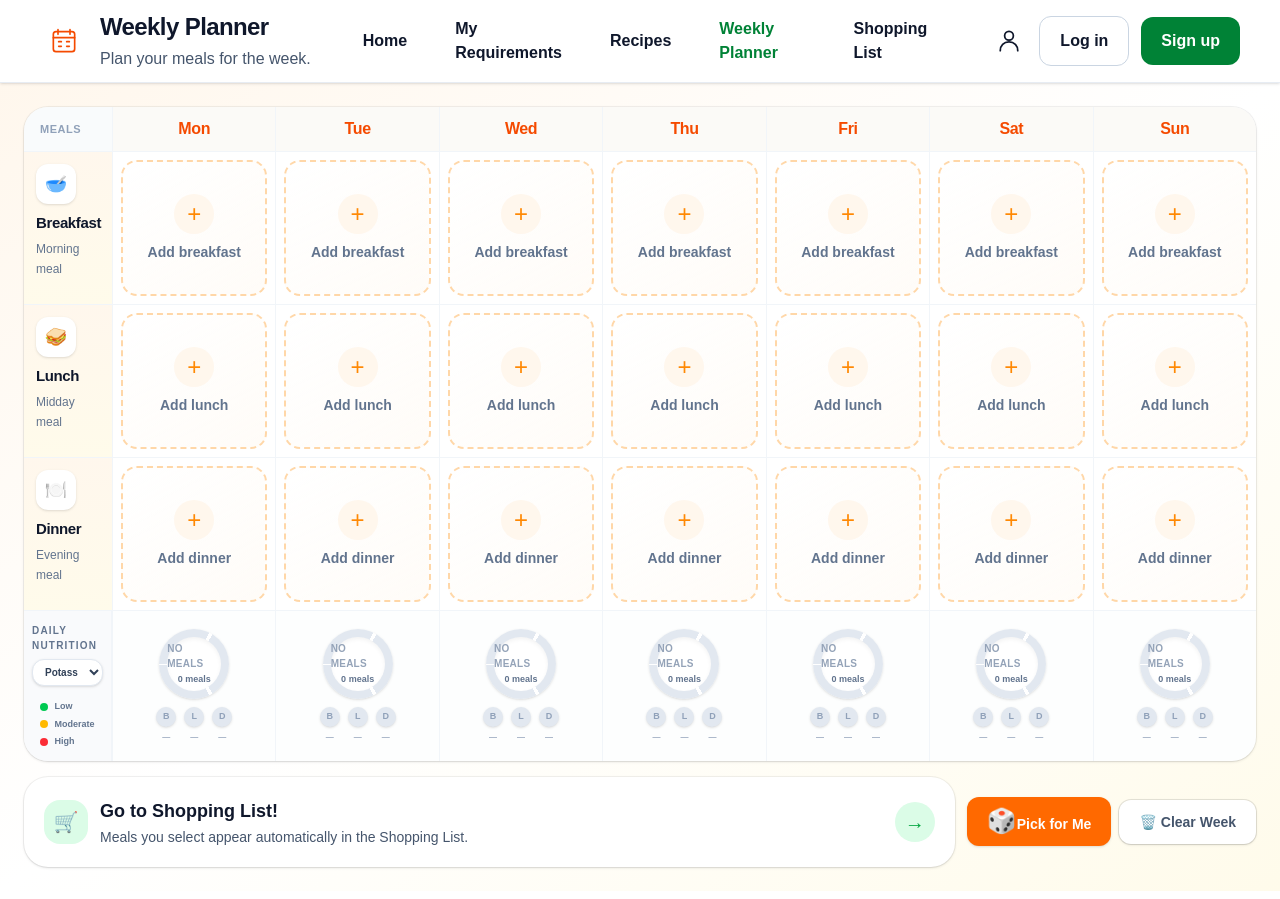
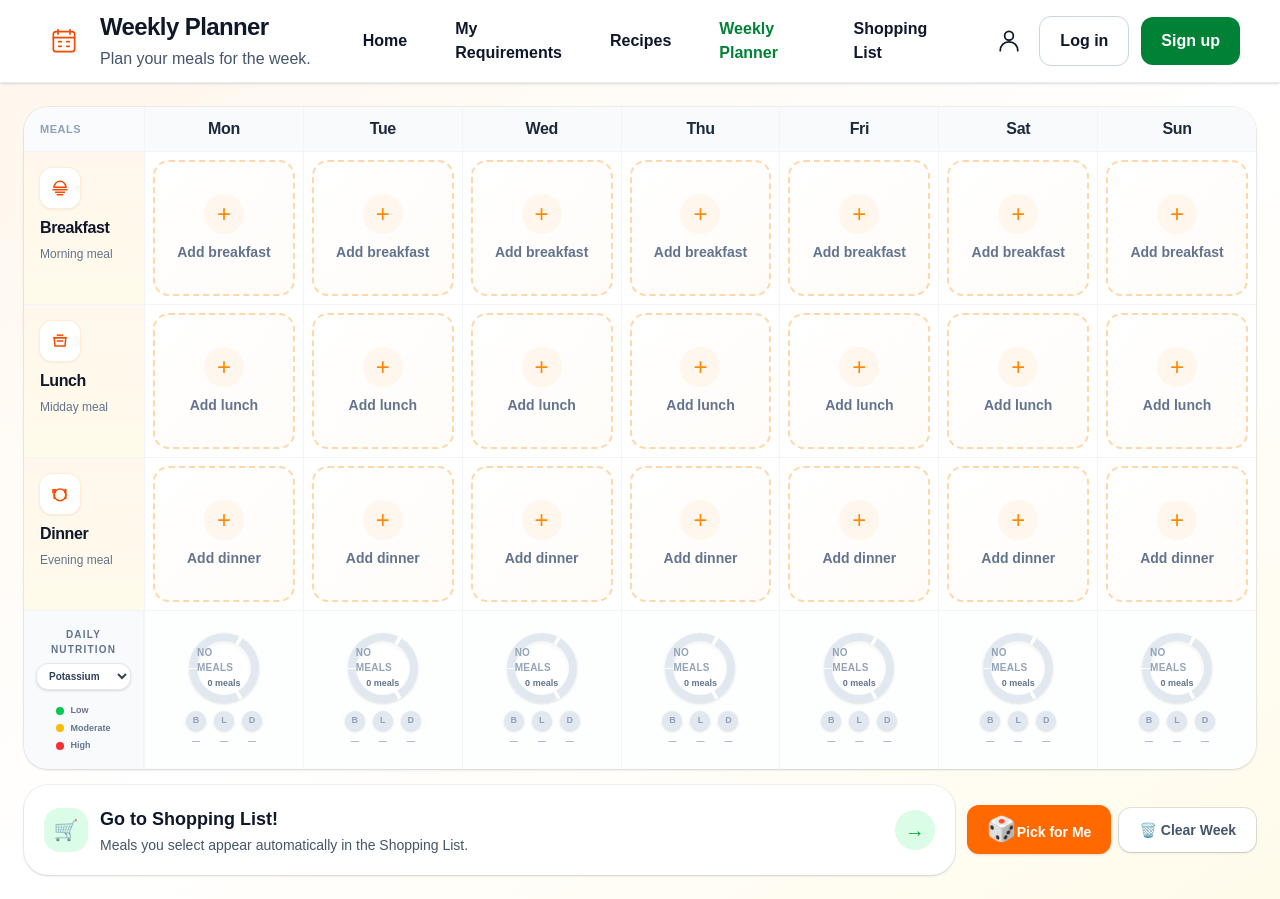
Before and after one commit to rj-jonesatlivedotcom/meal-planner, a Next.js app: page /planner in a window 1280 px wide. Built offline with nearby package versions, Linux system fonts and the light colour scheme.

Commit message:
fixed planner row headers

```diff
--- a/app/planner/page.tsx
+++ b/app/planner/page.tsx
@@ -20,6 +20,62 @@ const mealTypes = [
   "Lunch",
   "Dinner",
 ];
+
+function MealIcon({
+  type,
+}: {
+  type: "Breakfast" | "Lunch" | "Dinner" | "Nutrition";
+}) {
+  const common =
+    "h-5 w-5 stroke-current stroke-[1.8]";
+
+  if (type === "Breakfast") {
+    return (
+      <svg viewBox="0 0 24 24" fill="none" className={common} aria-hidden="true">
+        <path d="M4 11h16" />
+        <path d="M5 11a7 7 0 0 1 14 0" />
+        <path d="M3 14h18" />
+        <path d="M6 17h12" />
+        <path d="M8 20h8" />
+      </svg>
+    );
+  }
+
+  if (type === "Lunch") {
+    return (
+      <svg viewBox="0 0 24 24" fill="none" className={common} aria-hidden="true">
+        <path d="M4 8h16" />
+        <path d="M5 8h14l-1 10H6L5 8Z" />
+        <path d="M8 5h8" />
+        <path d="M8 12h8" />
+      </svg>
+    );
+  }
+
+  if (type === "Dinner") {
+    return (
+      <svg viewBox="0 0 24 24" fill="none" className={common} aria-hidden="true">
+        <circle cx="12" cy="13" r="7" />
+        <path d="M5 6v5" />
+        <path d="M3.5 6v5" />
+        <path d="M6.5 6v5" />
+        <path d="M5 11v7" />
+        <path d="M19 6v12" />
+        <path d="M19 6c-2 1.5-2 4 0 5" />
+      </svg>
+    );
+  }
+
+  return (
+    <svg viewBox="0 0 24 24" fill="none" className={common} aria-hidden="true">
+      <path d="M12 3v18" />
+      <path d="M3 12h18" />
+      <path d="M5.5 5.5l13 13" />
+      <path d="M18.5 5.5l-13 13" />
+      <circle cx="12" cy="12" r="8.5" />
+    </svg>
+  );
+}
 
 type PlannerMeals = {
   [day: string]: {
@@ -255,12 +311,6 @@ export default function WeeklyPlannerPage() {
     touchStartX.current = null;
     touchStartY.current = null;
 
-    /*
-     * Only treat the gesture as a day swipe when
-     * the horizontal movement is clearly greater
-     * than the vertical movement. This keeps normal
-     * vertical page scrolling working as expected.
-     */
     if (
       Math.abs(deltaX) < 50 ||
       Math.abs(deltaX) <= Math.abs(deltaY)
@@ -272,12 +322,10 @@ export default function WeeklyPlannerPage() {
       days.indexOf(selectedDay);
 
     if (deltaX < 0) {
-      // Swipe left -> next day.
       if (currentIndex < days.length - 1) {
         setSelectedDay(days[currentIndex + 1]);
       }
     } else {
-      // Swipe right -> previous day.
       if (currentIndex > 0) {
         setSelectedDay(days[currentIndex - 1]);
       }
@@ -336,12 +384,6 @@ export default function WeeklyPlannerPage() {
         };
       });
 
-      /*
-       * Migration: older versions of this feature could save every meal
-       * as 1 person. If the Shopping List household size is larger and
-       * the saved meal settings are all still 1, treat those as defaults
-       * rather than genuine per-meal overrides.
-       */
       const householdPeople = getHouseholdPeople();
 
       if (
@@ -495,10 +537,6 @@ export default function WeeklyPlannerPage() {
       };
     });
 
-    // Removing a meal must also remove its previous
-    // people override. The next meal added to this slot
-    // will then default to the current Shopping List
-    // household size.
     setMealPeople((current) => {
       if (!current) return current;
 
@@ -527,11 +565,6 @@ export default function WeeklyPlannerPage() {
         (recipe) => !usedIds.has(recipe.id)
       );
 
-    /*
-     * Only use unused suitable recipes. If there are not enough
-     * suitable recipes to fill all the slots, leave the remaining
-     * slots empty rather than repeating or using an unsuitable recipe.
-     */
     const pool = unusedRecipes;
 
     if (pool.length === 0) {
@@ -568,11 +601,6 @@ export default function WeeklyPlannerPage() {
         Dinner: new Set<string>(),
       };
 
-      /*
-       * Keep existing choices in the
-       * used pool so Pick for Me does
-       * not create unnecessary repeats.
-       */
       if (!replaceAll) {
         days.forEach((day) => {
           mealTypes.forEach((meal) => {
@@ -591,12 +619,6 @@ export default function WeeklyPlannerPage() {
         });
       }
 
-      /*
-       * Fill empty slots.
-       *
-       * If replaceAll is true, every slot
-       * is filled with a new random choice.
-       */
       days.forEach((day) => {
         mealTypes.forEach((meal) => {
           if (
@@ -647,19 +669,11 @@ export default function WeeklyPlannerPage() {
         )
       );
 
-    /*
-     * If the week is already full,
-     * ask before replacing everything.
-     */
     if (!hasEmptySlots) {
       setShowPickConfirm(true);
       return;
     }
 
-    /*
-     * If there are empty slots,
-     * fill only those slots.
-     */
     pickForMe();
   }
 
@@ -835,14 +849,6 @@ export default function WeeklyPlannerPage() {
       return "No limit";
     }
 
-    /*
-     * Display bands are based on the user's own daily limit:
-     * Low = up to 75% of the limit
-     * Moderate = over 75% up to 100% of the limit
-     * High = over 100% of the limit
-     *
-     * These are planner display bands, not clinical thresholds.
-     */
     const limit = requirements?.sodiumLimit;
 
 if (limit === null || limit === undefined) {
@@ -1285,8 +1291,11 @@ if (total <= limit * 0.75) {
 
                   <div className="grid grid-cols-[minmax(0,1fr)_auto_auto] items-center gap-2 p-3">
 
-                    <span className="min-w-0 text-lg font-bold leading-none text-slate-800">
-                      🥣 Breakfast
+                    <span className="flex min-w-0 items-center gap-2 text-lg font-bold leading-none text-slate-800">
+                      <span className="flex h-8 w-8 shrink-0 items-center justify-center rounded-lg bg-white text-orange-600 shadow-sm ring-1 ring-orange-100">
+                        <MealIcon type="Breakfast" />
+                      </span>
+                      Breakfast
                     </span>
 
                     <button
@@ -1380,8 +1389,11 @@ if (total <= limit * 0.75) {
 
                   <div className="grid grid-cols-[minmax(0,1fr)_auto_auto] items-center gap-2 p-3">
 
-                    <span className="min-w-0 text-lg font-bold leading-none text-slate-800">
-                      🥪 Lunch
+                    <span className="flex min-w-0 items-center gap-2 text-lg font-bold leading-none text-slate-800">
+                      <span className="flex h-8 w-8 shrink-0 items-center justify-center rounded-lg bg-white text-orange-600 shadow-sm ring-1 ring-orange-100">
+                        <MealIcon type="Lunch" />
+                      </span>
+                      Lunch
                     </span>
 
                     <button
@@ -1475,8 +1487,11 @@ if (total <= limit * 0.75) {
 
                   <div className="grid grid-cols-[minmax(0,1fr)_auto_auto] items-center gap-2 p-3">
 
-                    <span className="min-w-0 text-lg font-bold leading-none text-slate-800">
-                      🍽️ Dinner
+                    <span className="flex min-w-0 items-center gap-2 text-lg font-bold leading-none text-slate-800">
+                      <span className="flex h-8 w-8 shrink-0 items-center justify-center rounded-lg bg-white text-orange-600 shadow-sm ring-1 ring-orange-100">
+                        <MealIcon type="Dinner" />
+                      </span>
+                      Dinner
                     </span>
 
                     <button
@@ -1628,7 +1643,7 @@ if (total <= limit * 0.75) {
 
             {/* WEEK HEADER */}
 
-            <div className="grid grid-cols-[88px_repeat(7,minmax(0,1fr))] border-b border-slate-100 bg-slate-50/80">
+            <div className="grid grid-cols-[120px_repeat(7,minmax(0,1fr))] border-b border-slate-100 bg-slate-50/80">
 
               <div className="flex items-center px-4 py-2">
 
@@ -1642,10 +1657,10 @@ if (total <= limit * 0.75) {
 
                 <div
                   key={day}
-                  className="flex items-center justify-center border-l border-slate-100 bg-orange-50/30 py-2.5"
+                  className="flex items-center justify-center border-l border-slate-100 bg-slate-50 py-2.5"
                 >
 
-                  <span className="text-base font-extrabold tracking-tight text-orange-600">
+                  <span className="text-base font-extrabold tracking-tight text-slate-800">
                     {day.slice(0, 3)}
                   </span>
 
@@ -1657,21 +1672,21 @@ if (total <= limit * 0.75) {
 
             {/* BREAKFAST ROW */}
 
-            <div className="grid grid-cols-[88px_repeat(7,minmax(0,1fr))] border-b border-slate-100">
-
-              <div className="flex items-start bg-gradient-to-b from-orange-50 to-amber-50 px-3 py-3">
+            <div className="grid grid-cols-[120px_repeat(7,minmax(0,1fr))] border-b border-slate-100">
+
+              <div className="flex items-start bg-gradient-to-b from-orange-50 to-amber-50 px-4 py-4">
 
                 <div>
 
-                  <div className="flex h-10 w-10 items-center justify-center rounded-xl bg-white text-lg shadow-sm">
-                    🥣
+                  <div className="flex h-10 w-10 items-center justify-center rounded-xl bg-white text-orange-600 shadow-sm ring-1 ring-orange-100">
+                    <MealIcon type="Breakfast" />
                   </div>
 
-                  <h2 className="mt-2 text-[15px] font-extrabold tracking-tight text-slate-900">
+                  <h2 className="mt-2 text-base font-extrabold tracking-tight text-slate-900">
                     Breakfast
                   </h2>
 
-                  <p className="mt-1 max-w-[65px] text-xs leading-5 text-slate-500">
+                  <p className="mt-1 max-w-[90px] text-xs leading-5 text-slate-500">
                     Morning meal
                   </p>
 
@@ -1799,21 +1814,21 @@ if (total <= limit * 0.75) {
 
             {/* LUNCH ROW */}
 
-            <div className="grid grid-cols-[88px_repeat(7,minmax(0,1fr))] border-b border-slate-100">
-
-              <div className="flex items-start bg-gradient-to-b from-orange-50 to-amber-50 px-3 py-3">
+            <div className="grid grid-cols-[120px_repeat(7,minmax(0,1fr))] border-b border-slate-100">
+
+              <div className="flex items-start bg-gradient-to-b from-orange-50 to-amber-50 px-4 py-4">
 
                 <div>
 
-                  <div className="flex h-10 w-10 items-center justify-center rounded-xl bg-white text-lg shadow-sm">
-                    🥪
+                  <div className="flex h-10 w-10 items-center justify-center rounded-xl bg-white text-orange-600 shadow-sm ring-1 ring-orange-100">
+                    <MealIcon type="Lunch" />
                   </div>
 
-                  <h2 className="mt-2 text-[15px] font-extrabold tracking-tight text-slate-900">
+                  <h2 className="mt-2 text-base font-extrabold tracking-tight text-slate-900">
                     Lunch
                   </h2>
 
-                  <p className="mt-1 max-w-[65px] text-xs leading-5 text-slate-500">
+                  <p className="mt-1 max-w-[90px] text-xs leading-5 text-slate-500">
                     Midday meal
                   </p>
 
@@ -1940,21 +1955,21 @@ if (total <= limit * 0.75) {
 
             {/* DINNER ROW */}
 
-            <div className="grid grid-cols-[88px_repeat(7,minmax(0,1fr))]">
-
-              <div className="flex items-start bg-gradient-to-b from-orange-50 to-amber-50 px-3 py-3">
+            <div className="grid grid-cols-[120px_repeat(7,minmax(0,1fr))]">
+
+              <div className="flex items-start bg-gradient-to-b from-orange-50 to-amber-50 px-4 py-4">
 
                 <div>
 
-                  <div className="flex h-10 w-10 items-center justify-center rounded-xl bg-white text-lg shadow-sm">
-                    🍽️
+                  <div className="flex h-10 w-10 items-center justify-center rounded-xl bg-white text-orange-600 shadow-sm ring-1 ring-orange-100">
+                    <MealIcon type="Dinner" />
                   </div>
 
-                  <h2 className="mt-2 text-[15px] font-extrabold tracking-tight text-slate-900">
+                  <h2 className="mt-2 text-base font-extrabold tracking-tight text-slate-900">
                     Dinner
                   </h2>
 
-                  <p className="mt-1 max-w-[65px] text-xs leading-5 text-slate-500">
+                  <p className="mt-1 max-w-[90px] text-xs leading-5 text-slate-500">
                     Evening meal
                   </p>
 
@@ -2081,13 +2096,13 @@ if (total <= limit * 0.75) {
 
             {/* DAILY NUTRITION ROW */}
 
-            <div className="grid grid-cols-[88px_repeat(7,minmax(0,1fr))] border-t border-slate-100 bg-slate-50/30">
-
-              <div className="flex items-center justify-center border-r border-slate-100 bg-slate-50/70 px-2 py-3">
+            <div className="grid grid-cols-[120px_repeat(7,minmax(0,1fr))] border-t border-slate-100 bg-slate-50/30">
+
+              <div className="flex items-center justify-center border-r border-slate-100 bg-slate-50/70 px-3 py-4">
 
                 <div className="flex flex-col items-center gap-1.5">
 
-                  <h2 className="text-[10px] font-extrabold uppercase tracking-[0.12em] text-slate-500">
+                  <h2 className="text-[10px] font-extrabold uppercase tracking-[0.12em] text-slate-500 text-center">
                     Daily Nutrition
                   </h2>
 
```
